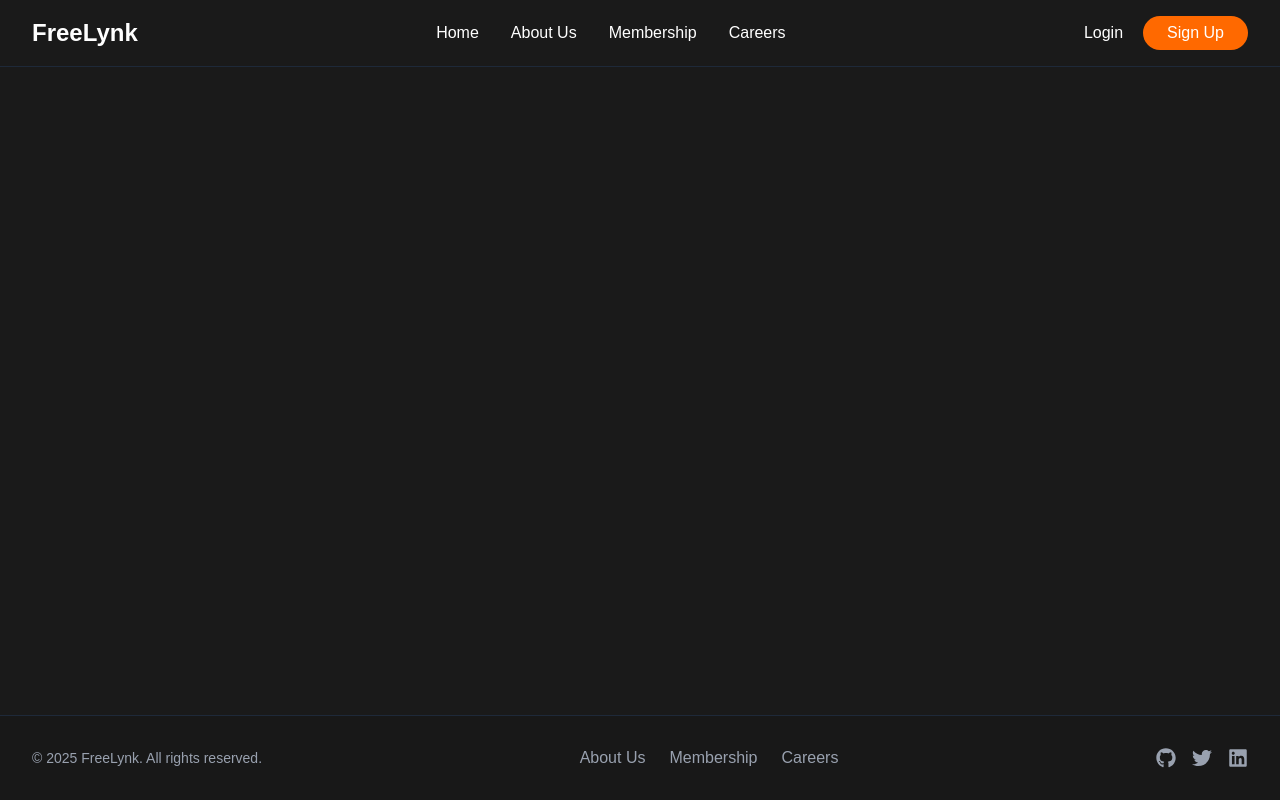
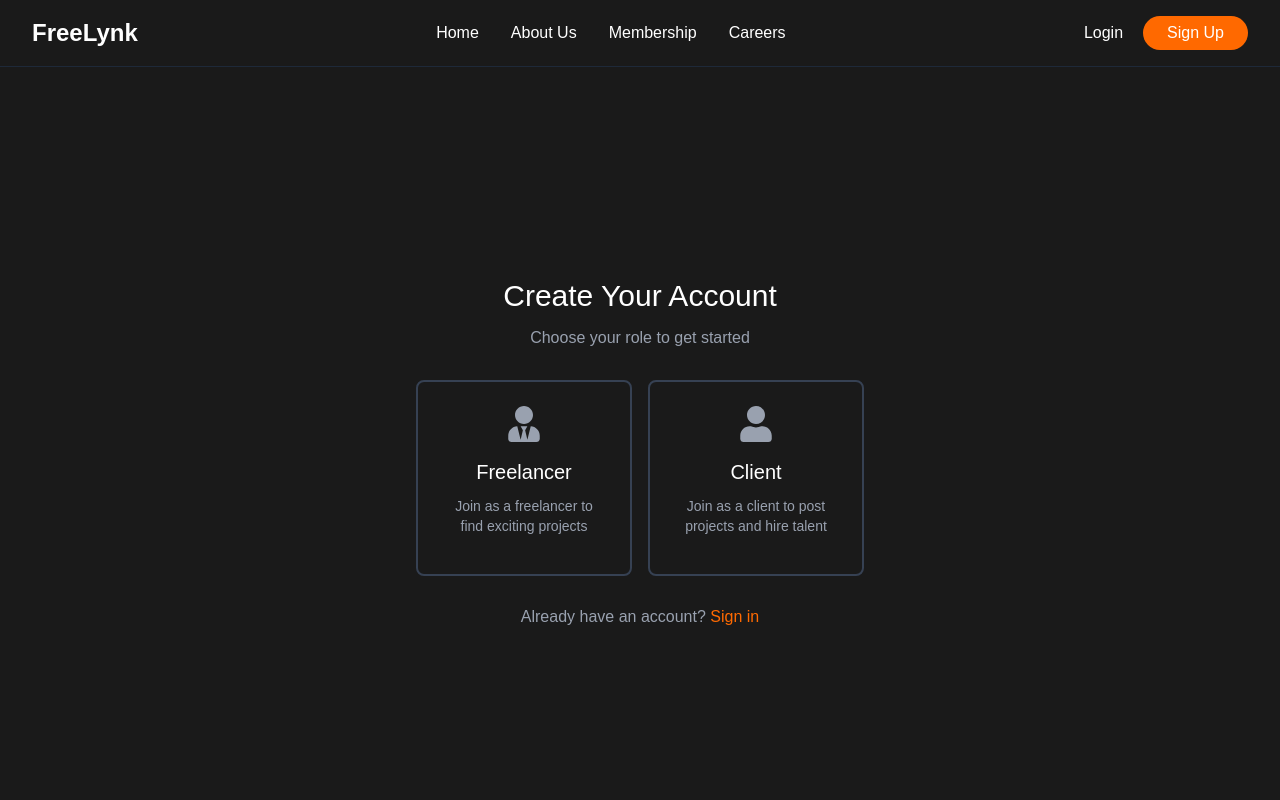
Before and after one commit to ris-jeewa/FreeLynk-frontend, a React (Vite) app: page /signup in a window 1280 px wide. Shown: the top 800 px of the page. Built offline with nearby package versions, Linux system fonts and the light colour scheme.

Commit message:
role based signup implmented

```diff
--- a/src/App.jsx
+++ b/src/App.jsx
@@ -5,6 +5,7 @@ import Login from "./Login/Login";
 import { FreelanceProfile } from "./freelancer/Profile";
 import AboutUs from "./pages/AboutUs";
 import Layout from "./components/Layout";
+import SignUp from "./pages/SignUp";
 
 const App = () => {
   return (
@@ -12,6 +13,7 @@ const App = () => {
       <Routes>
         <Route path="/" element={<Home />} />
         <Route path="/login" element={<Login />} />
+        <Route path="/signup" element={<SignUp />} />
         <Route path="/freelance-profile/:id" element={<FreelanceProfile />} />
         <Route path="/about" element={<AboutUs />} />
       </Routes>
--- a/src/components/Navbar.jsx
+++ b/src/components/Navbar.jsx
@@ -1,11 +1,13 @@
 import React, { useState } from "react";
-import { Link } from "react-router-dom";
+import { Link, useNavigate } from "react-router-dom";
 import { useAuth0 } from "@auth0/auth0-react";
 import { IoIosArrowDown } from "react-icons/io";
 
 export const Navbar = () => {
   const { isAuthenticated, loginWithRedirect, logout, user } = useAuth0();
   const [isProfileMenuOpen, setIsProfileMenuOpen] = useState(false);
+  const navigate = useNavigate();
+
 
   const handleLogout = () => {
     logout({ returnTo: window.location.origin });
@@ -20,12 +22,13 @@ export const Navbar = () => {
   };
 
   const handleSignUp = () => {
-    loginWithRedirect({
-      authorizationParams: {
-        screen_hint: 'signup',
-      },
-      initialScreen: 'signUp'
-    });
+    // loginWithRedirect({
+    //   authorizationParams: {
+    //     screen_hint: 'signup',
+    //   },
+    //   initialScreen: 'signUp'
+    // });
+    navigate('/signup');
   };
 
   return (
--- /dev/null
+++ b/src/pages/SignUp.jsx
@@ -0,0 +1,86 @@
+import React, { useState } from 'react';
+import { Link } from 'react-router-dom';
+import { FaUserTie, FaUser } from 'react-icons/fa';
+import { useAuth0 } from '@auth0/auth0-react';
+
+const SignUp = () => {
+  const [selectedRole, setSelectedRole] = useState(null);
+  const { loginWithRedirect } = useAuth0();
+
+  const handleRoleSelect = (role) => {
+    setSelectedRole(role);
+  };
+
+  return (
+    <div className="min-h-screen bg-[#1A1A1A] flex items-center justify-center py-12 px-4 sm:px-6 lg:px-8">
+      <div className="max-w-md w-full space-y-8">
+        <div className="text-center">
+          <h2 className="text-3xl font-bold text-white">Create Your Account</h2>
+          <p className="mt-2 text-gray-400">Choose your role to get started</p>
+        </div>
+
+        <div className="mt-8 grid grid-cols-2 gap-4">
+          <button
+            onClick={() => handleRoleSelect('freelancer')}
+            className={`p-6 rounded-lg border-2 transition-all ${
+              selectedRole === 'freelancer'
+                ? 'border-orange-500 bg-[#2A2A2A]'
+                : 'border-gray-700 hover:border-orange-500'
+            }`}
+          >
+            <div className="flex flex-col items-center">
+              <FaUserTie className={`text-4xl mb-4 ${
+                selectedRole === 'freelancer' ? 'text-orange-500' : 'text-gray-400'
+              }`} />
+              <h3 className="text-xl font-semibold text-white">Freelancer</h3>
+              <p className="text-sm text-gray-400 mt-2 text-center">
+                Join as a freelancer to find exciting projects
+              </p>
+            </div>
+          </button>
+
+          <button
+            onClick={() => handleRoleSelect('client')}
+            className={`p-6 rounded-lg border-2 transition-all ${
+              selectedRole === 'client'
+                ? 'border-orange-500 bg-[#2A2A2A]'
+                : 'border-gray-700 hover:border-orange-500'
+            }`}
+          >
+            <div className="flex flex-col items-center">
+              <FaUser className={`text-4xl mb-4 ${
+                selectedRole === 'client' ? 'text-orange-500' : 'text-gray-400'
+              }`} />
+              <h3 className="text-xl font-semibold text-white">Client</h3>
+              <p className="text-sm text-gray-400 mt-2 text-center">
+                Join as a client to post projects and hire talent
+              </p>
+            </div>
+          </button>
+        </div>
+
+        {selectedRole && (
+          <div className="mt-8">
+            <Link
+              to={`/register/${selectedRole}`}
+              className="w-full flex justify-center py-3 px-4 border border-transparent rounded-full text-lg font-semibold text-white bg-orange-500 hover:bg-orange-600 focus:outline-none focus:ring-2 focus:ring-offset-2 focus:ring-orange-500 transition-colors"
+            >
+              Continue as {selectedRole.charAt(0).toUpperCase() + selectedRole.slice(1)}
+            </Link>
+          </div>
+        )}
+
+        <div className="mt-6 text-center">
+          <p className="text-gray-400">
+            Already have an account?{' '}
+            <Link to="/login" className="text-orange-500 hover:text-orange-400">
+              Sign in
+            </Link>
+          </p>
+        </div>
+      </div>
+    </div>
+  );
+};
+
+export default SignUp;
```
